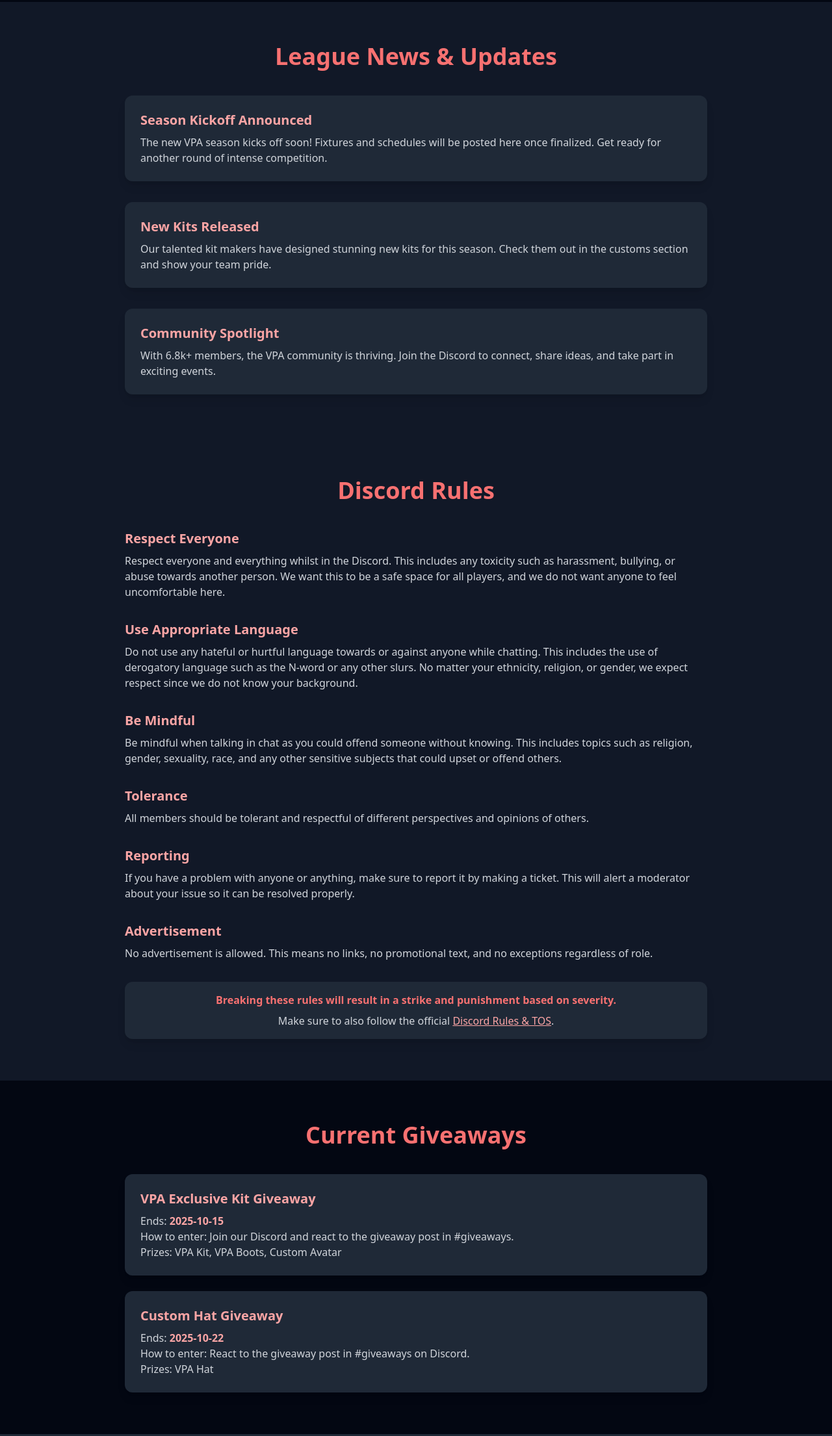
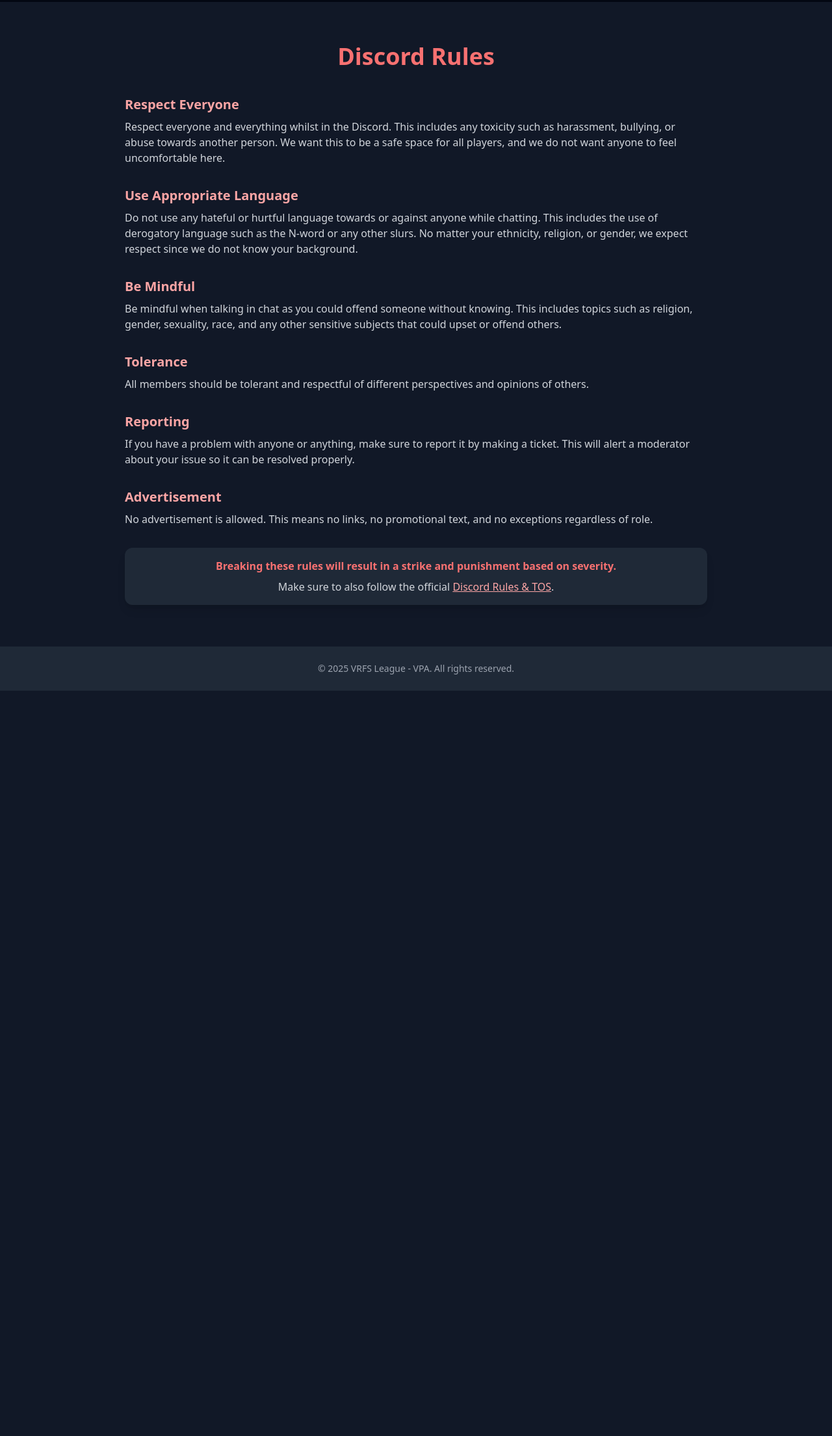
Before and after one commit to JacobPFC/vpa-website, a plain HTML site: page index.html in a window 1280 px wide. Shown: the part 2801-5011 px from the top of the page at 65% size. After the commit the page ends 3864 px from the top, so only its background shows below. Drawn offline with nearby package versions, Linux system fonts and the light colour scheme.

Commit message:
git add index.html git commit -m "Remove Giveaways section, ensure all custom items and image links are correct" git push

```diff
--- a/index.html
+++ b/index.html
@@ -15,7 +15,6 @@
 
   <!-- Favicon -->
   <link rel="icon" type="image/x-icon" href="vpa-icon.ico">
-  <link rel="shortcut icon" type="image/x-icon" href="vpa-icon.ico">
   <meta name="theme-color" content="#7f1d1d">
 </head>
 <body class="bg-gray-900 text-white font-sans">
@@ -96,25 +95,6 @@
     </script>
   </section>
 
-  <!-- News Section -->
-  <section class="py-16 px-6 bg-gray-900">
-    <h2 class="text-3xl md:text-4xl font-bold text-center text-red-400 mb-10">League News & Updates</h2>
-    <div class="max-w-4xl mx-auto space-y-8">
-      <article class="bg-gray-800 rounded-xl p-6 shadow-lg">
-        <h3 class="text-xl font-semibold text-red-300 mb-2">Season Kickoff Announced</h3>
-        <p class="text-gray-300">The new VPA season kicks off soon! Fixtures and schedules will be posted here once finalized. Get ready for another round of intense competition.</p>
-      </article>
-      <article class="bg-gray-800 rounded-xl p-6 shadow-lg">
-        <h3 class="text-xl font-semibold text-red-300 mb-2">New Kits Released</h3>
-        <p class="text-gray-300">Our talented kit makers have designed stunning new kits for this season. Check them out in the customs section and show your team pride.</p>
-      </article>
-      <article class="bg-gray-800 rounded-xl p-6 shadow-lg">
-        <h3 class="text-xl font-semibold text-red-300 mb-2">Community Spotlight</h3>
-        <p class="text-gray-300">With 6.8k+ members, the VPA community is thriving. Join the Discord to connect, share ideas, and take part in exciting events.</p>
-      </article>
-    </div>
-  </section>
-
   <!-- Discord Rules Section -->
   <section class="py-16 px-6 bg-gray-900">
     <h2 class="text-3xl md:text-4xl font-bold text-center text-red-400 mb-10">Discord Rules</h2>
@@ -150,29 +130,6 @@
     </div>
   </section>
 
-  <!-- Giveaways Section -->
-  <section class="py-16 px-6 bg-gray-950">
-    <h2 class="text-3xl md:text-4xl font-bold text-center text-red-400 mb-10">Current Giveaways</h2>
-    <div id="giveaways" class="max-w-4xl mx-auto text-gray-300 space-y-6"></div>
-
-    <script>
-      fetch('giveaways.json')
-        .then(res => res.json())
-        .then(data => {
-          let html = '';
-          data.forEach(g => {
-            html += `<div class="bg-gray-800 p-6 rounded-xl shadow-lg">
-              <h3 class="text-xl font-semibold text-red-300 mb-2">${g.title}</h3>
-              <p>Ends: <span class="font-bold text-red-300">${g.endDate}</span></p>
-              <p>How to enter: ${g.instructions}</p>
-              <p>Prizes: ${g.prizes.join(', ')}</p>
-            </div>`;
-          });
-          document.getElementById('giveaways').innerHTML = html;
-        });
-    </script>
-  </section>
-
   <!-- Footer -->
   <footer class="bg-gray-800 py-6 text-center text-gray-400 text-sm">
     <p>&copy; 2025 VRFS League - VPA. All rights reserved.</p>
```
